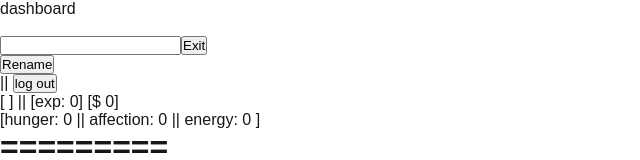
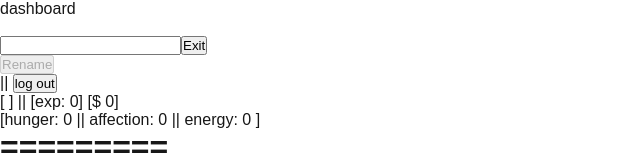
Before and after one commit to j-jh/TamaCatAI, a Next.js app: page /dashboard in a window 1280 px wide. Both pictures are taken after a click on the button "Rename cat". Shown: the top 160 px of the page, without its empty margins (0-640 px from the left). Built offline with nearby package versions, Linux system fonts and the light colour scheme.

Commit message:
feat (Dashboard): enable/disable button upon validation

```diff
--- a/components/Dashboard.js
+++ b/components/Dashboard.js
@@ -78,16 +78,16 @@ export default function Dashboard() {
     function testFeed() {
         setCat(prev => {
             const newHunger = cat.hunger + 50;
-            updateCat({hunger: newHunger});
-            return { ...prev, hunger: newHunger}
+            updateCat({ hunger: newHunger });
+            return { ...prev, hunger: newHunger }
         })
     }
 
     function testStarve() {
         setCat(prev => {
             const newHunger = 0;
-            updateCat({hunger: newHunger});
-            return { ...prev, hunger: newHunger}
+            updateCat({ hunger: newHunger });
+            return { ...prev, hunger: newHunger }
         })
     }
 
@@ -129,13 +129,16 @@ export default function Dashboard() {
     const [showRename, setShowRename] = useState(false);
     const [newName, setNewName] = useState("");
 
-    function testRename() {
-        setCat( prev => {
+    async function testRename() {
+        setCat(prev => {
             const updateName = newName;
-            updateCat({name: updateName});
-            return {... prev, name: updateName}
+            updateCat({ name: updateName });
+            return { ...prev, name: updateName }
         })
+        setAwaitAPI(true);
+        await new Promise(resolve => setTimeout(resolve, 1000));
         setShowRename(false);
+        setAwaitAPI(false);
     }
 
     return (
@@ -144,11 +147,11 @@ export default function Dashboard() {
             <br />
             <br />
             {showRename && <input onChange={e => setNewName(e.target.value)}></input>}
-            <button onClick={() => setShowRename(!showRename)}>
+            <button onClick={() => setShowRename(!showRename)} disabled={awaitAPI}>
                 {!showRename ? <>Rename cat</> : <>Exit</>}
             </button>
-            <br/>
-            {showRename && <button onClick={testRename}>Rename</button>}
+            <br />
+            {showRename && <button onClick={testRename} disabled={awaitAPI || newName.length < 4}>Rename</button>}
 
             <p>{username} || <button onClick={handleLogOut} disabled={awaitAPI}>
                 {!awaitAPI ? "log out" : "logging out..."}
```
